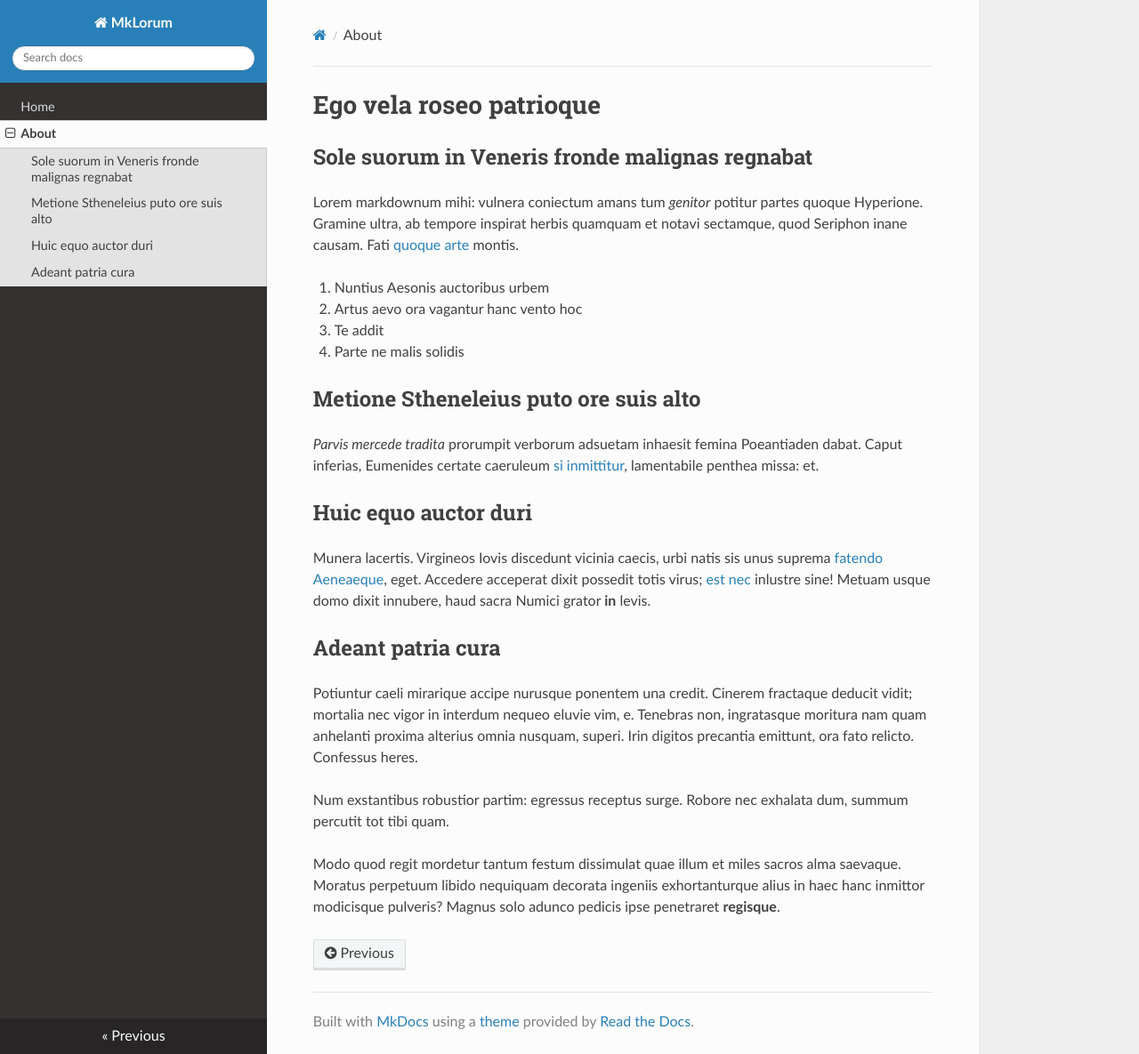
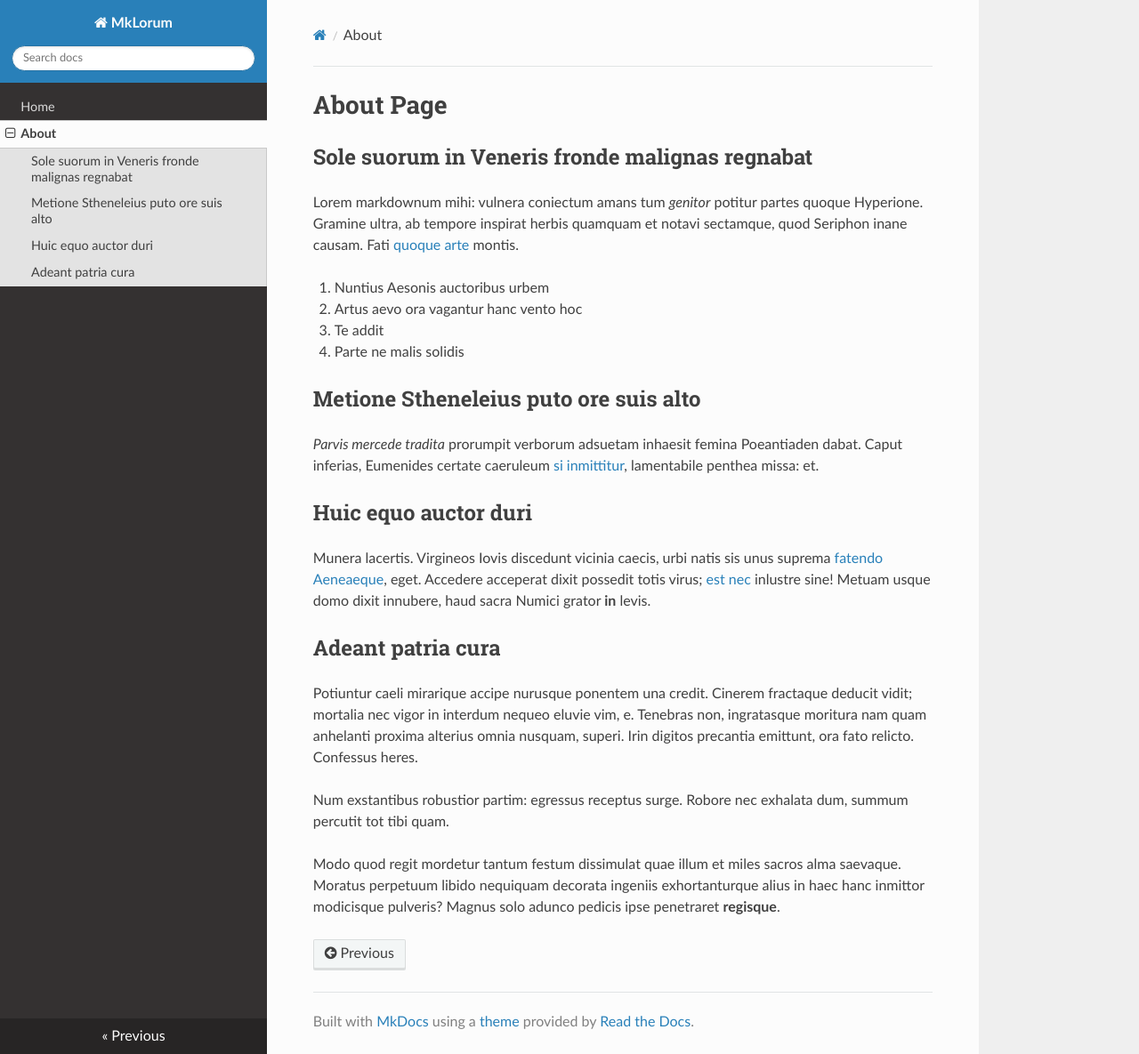
Before and after one commit to garrett-spinsci/mkdocs-test, an MkDocs documentation site: the page built from docs/about.md, in a window 1280 px wide and 1185 px high. Shown: the whole window at 89% size. Built offline with MkDocs 1.6.1, drawn with Linux system fonts in a browser that asks for light colours; nearby versions of some CDN libraries.

Commit message:
changed about title

```diff
--- a/docs/about.md
+++ b/docs/about.md
@@ -1,4 +1,4 @@
-# Ego vela roseo patrioque
+# About Page
 
 ## Sole suorum in Veneris fronde malignas regnabat
 
```
Also changed, not shown: 1 other file.
